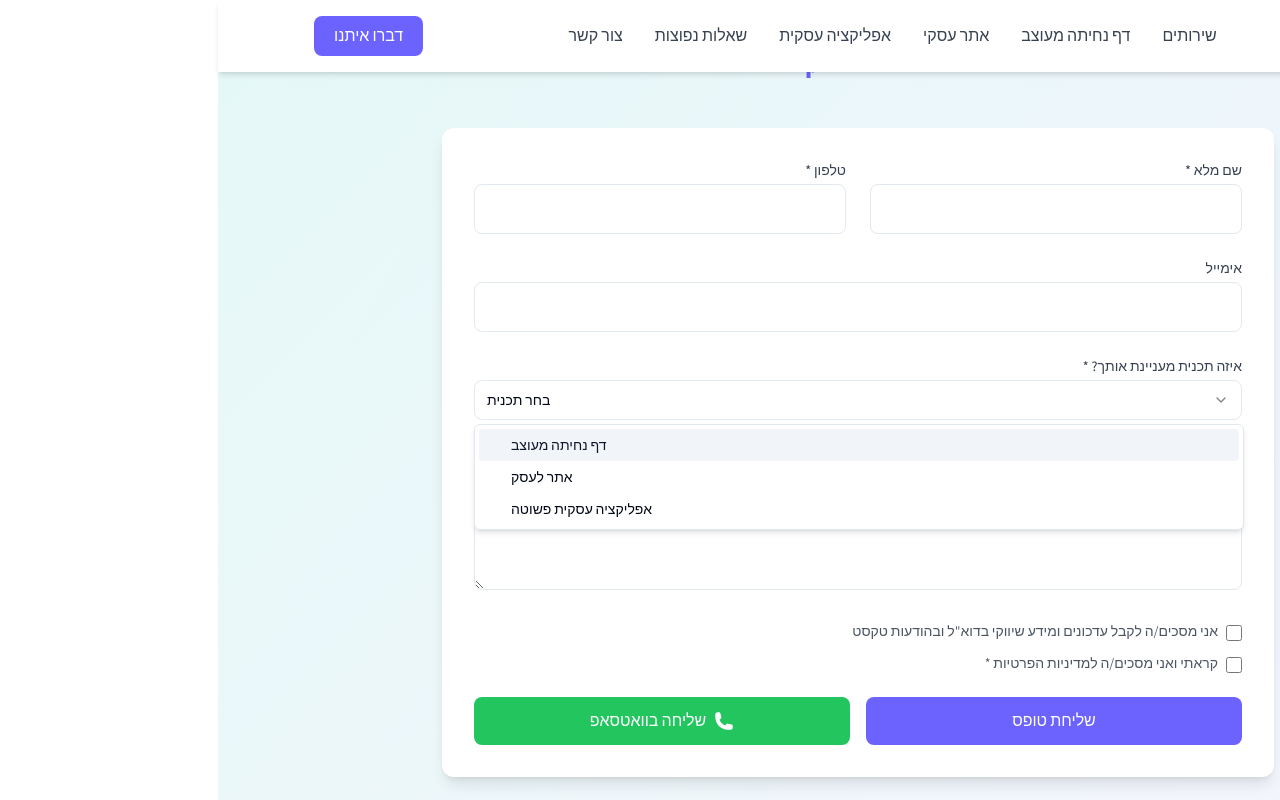
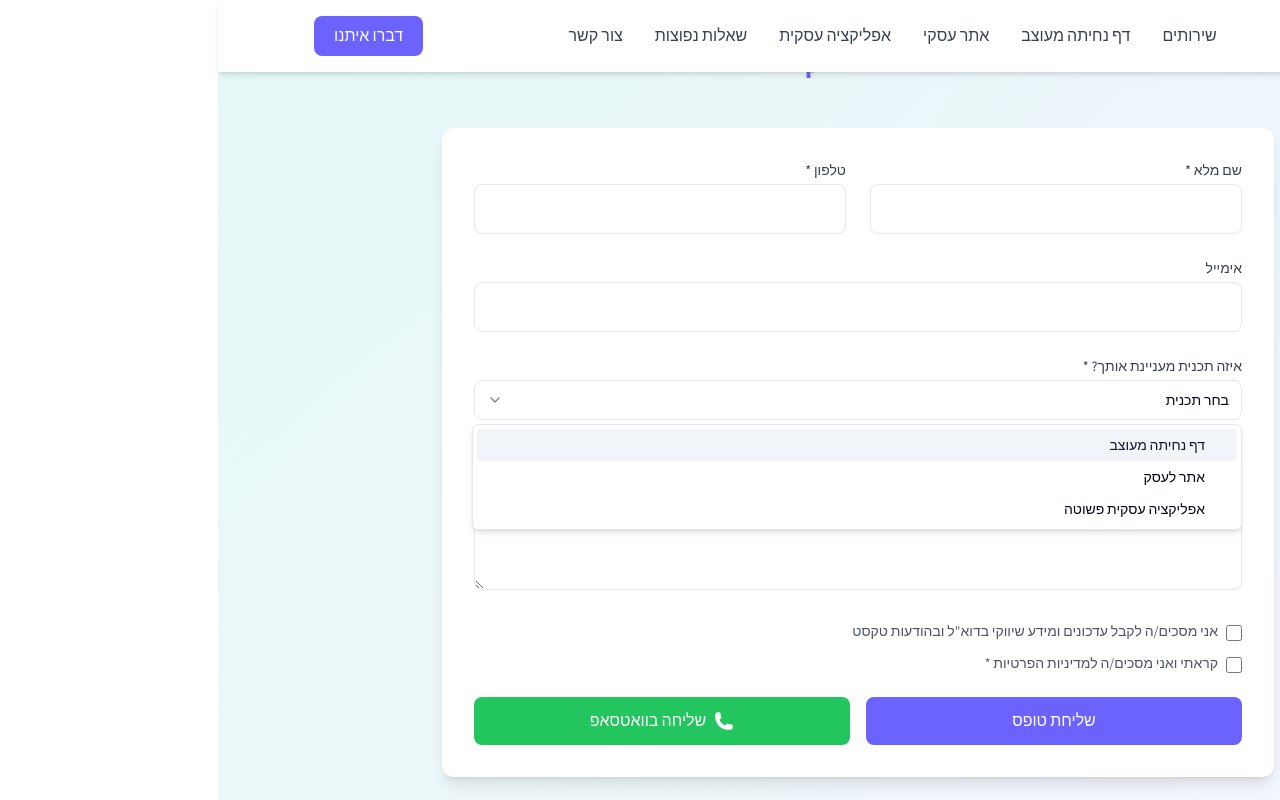
Before and after one commit to ArielAM95/AASTUDIO, a React (Vite) app: page /business-app in a window 1280 px wide. Both pictures are taken after a click on the button "בחר תכנית". Shown: the part 1460-2260 px from the top of the page. Built offline with nearby package versions, Linux system fonts and the light colour scheme; what tailwindcss-rtl would draw is missing.

Commit message:
Fix: RTL select component
The select component's content was updated to display from right to left, and the arrow icon was moved to the left side.

```diff
--- a/src/components/ContactForm.tsx
+++ b/src/components/ContactForm.tsx
@@ -170,11 +170,12 @@ const ContactForm = () => {
                 value={formData.package}
                 onValueChange={handleSelectChange}
                 required
+                dir="rtl"
               >
-                <SelectTrigger className="w-full border rounded-lg p-3 focus:ring-2 focus:ring-custom-purple focus:border-transparent">
+                <SelectTrigger className="w-full text-right border rounded-lg p-3 focus:ring-2 focus:ring-custom-purple focus:border-transparent">
                   <SelectValue placeholder="בחר תכנית" />
                 </SelectTrigger>
-                <SelectContent>
+                <SelectContent className="text-right">
                   <SelectItem value="landing-page">דף נחיתה מעוצב</SelectItem>
                   <SelectItem value="business-website">אתר לעסק</SelectItem>
                   <SelectItem value="business-app">אפליקציה עסקית פשוטה</SelectItem>
--- a/src/components/ui/dropdown-menu.tsx
+++ b/src/components/ui/dropdown-menu.tsx
@@ -1,3 +1,4 @@
+
 import * as React from "react"
 import * as DropdownMenuPrimitive from "@radix-ui/react-dropdown-menu"
 import { Check, ChevronRight, Circle } from "lucide-react"
@@ -32,7 +33,7 @@ const DropdownMenuSubTrigger = React.forwardRef<
     {...props}
   >
     {children}
-    <ChevronRight className="ml-auto h-4 w-4" />
+    <ChevronRight className="ml-auto h-4 w-4 rtl:rotate-180" />
   </DropdownMenuPrimitive.SubTrigger>
 ))
 DropdownMenuSubTrigger.displayName =
@@ -81,8 +82,8 @@ const DropdownMenuItem = React.forwardRef<
   <DropdownMenuPrimitive.Item
     ref={ref}
     className={cn(
-      "relative flex cursor-default select-none items-center rounded-sm px-2 py-1.5 text-sm outline-none transition-colors focus:bg-accent focus:text-accent-foreground data-[disabled]:pointer-events-none data-[disabled]:opacity-50",
-      inset && "pl-8",
+      "relative flex cursor-default select-none items-center rounded-sm px-2 py-1.5 text-sm outline-none transition-colors focus:bg-accent focus:text-accent-foreground data-[disabled]:pointer-events-none data-[disabled]:opacity-50 rtl:text-right",
+      inset && "pl-8 rtl:pr-8 rtl:pl-2",
       className
     )}
     {...props}
@@ -97,13 +98,13 @@ const DropdownMenuCheckboxItem = React.forwardRef<
   <DropdownMenuPrimitive.CheckboxItem
     ref={ref}
     className={cn(
-      "relative flex cursor-default select-none items-center rounded-sm py-1.5 pl-8 pr-2 text-sm outline-none transition-colors focus:bg-accent focus:text-accent-foreground data-[disabled]:pointer-events-none data-[disabled]:opacity-50",
+      "relative flex cursor-default select-none items-center rounded-sm py-1.5 pl-8 pr-2 text-sm outline-none transition-colors focus:bg-accent focus:text-accent-foreground data-[disabled]:pointer-events-none data-[disabled]:opacity-50 rtl:pr-8 rtl:pl-2",
       className
     )}
     checked={checked}
     {...props}
   >
-    <span className="absolute left-2 flex h-3.5 w-3.5 items-center justify-center">
+    <span className="absolute left-2 flex h-3.5 w-3.5 items-center justify-center rtl:left-auto rtl:right-2">
       <DropdownMenuPrimitive.ItemIndicator>
         <Check className="h-4 w-4" />
       </DropdownMenuPrimitive.ItemIndicator>
@@ -121,12 +122,12 @@ const DropdownMenuRadioItem = React.forwardRef<
   <DropdownMenuPrimitive.RadioItem
     ref={ref}
     className={cn(
-      "relative flex cursor-default select-none items-center rounded-sm py-1.5 pl-8 pr-2 text-sm outline-none transition-colors focus:bg-accent focus:text-accent-foreground data-[disabled]:pointer-events-none data-[disabled]:opacity-50",
+      "relative flex cursor-default select-none items-center rounded-sm py-1.5 pl-8 pr-2 text-sm outline-none transition-colors focus:bg-accent focus:text-accent-foreground data-[disabled]:pointer-events-none data-[disabled]:opacity-50 rtl:pr-8 rtl:pl-2",
       className
     )}
     {...props}
   >
-    <span className="absolute left-2 flex h-3.5 w-3.5 items-center justify-center">
+    <span className="absolute left-2 flex h-3.5 w-3.5 items-center justify-center rtl:left-auto rtl:right-2">
       <DropdownMenuPrimitive.ItemIndicator>
         <Circle className="h-2 w-2 fill-current" />
       </DropdownMenuPrimitive.ItemIndicator>
@@ -146,7 +147,7 @@ const DropdownMenuLabel = React.forwardRef<
     ref={ref}
     className={cn(
       "px-2 py-1.5 text-sm font-semibold",
-      inset && "pl-8",
+      inset && "pl-8 rtl:pr-8 rtl:pl-2",
       className
     )}
     {...props}
--- a/src/components/ui/select.tsx
+++ b/src/components/ui/select.tsx
@@ -1,3 +1,4 @@
+
 import * as React from "react"
 import * as SelectPrimitive from "@radix-ui/react-select"
 import { Check, ChevronDown, ChevronUp } from "lucide-react"
@@ -24,7 +25,7 @@ const SelectTrigger = React.forwardRef<
   >
     {children}
     <SelectPrimitive.Icon asChild>
-      <ChevronDown className="h-4 w-4 opacity-50" />
+      <ChevronDown className="h-4 w-4 opacity-50 rtl:mr-auto rtl:ml-0" />
     </SelectPrimitive.Icon>
   </SelectPrimitive.Trigger>
 ))
@@ -103,7 +104,7 @@ const SelectLabel = React.forwardRef<
 >(({ className, ...props }, ref) => (
   <SelectPrimitive.Label
     ref={ref}
-    className={cn("py-1.5 pl-8 pr-2 text-sm font-semibold", className)}
+    className={cn("py-1.5 pl-8 pr-2 text-sm font-semibold rtl:pr-8 rtl:pl-2", className)}
     {...props}
   />
 ))
@@ -116,12 +117,12 @@ const SelectItem = React.forwardRef<
   <SelectPrimitive.Item
     ref={ref}
     className={cn(
-      "relative flex w-full cursor-default select-none items-center rounded-sm py-1.5 pl-8 pr-2 text-sm outline-none focus:bg-accent focus:text-accent-foreground data-[disabled]:pointer-events-none data-[disabled]:opacity-50",
+      "relative flex w-full cursor-default select-none items-center rounded-sm py-1.5 pl-8 pr-2 text-sm outline-none focus:bg-accent focus:text-accent-foreground data-[disabled]:pointer-events-none data-[disabled]:opacity-50 rtl:pr-8 rtl:pl-2 text-right",
       className
     )}
     {...props}
   >
-    <span className="absolute left-2 flex h-3.5 w-3.5 items-center justify-center">
+    <span className="absolute left-2 flex h-3.5 w-3.5 items-center justify-center rtl:left-auto rtl:right-2">
       <SelectPrimitive.ItemIndicator>
         <Check className="h-4 w-4" />
       </SelectPrimitive.ItemIndicator>
```
